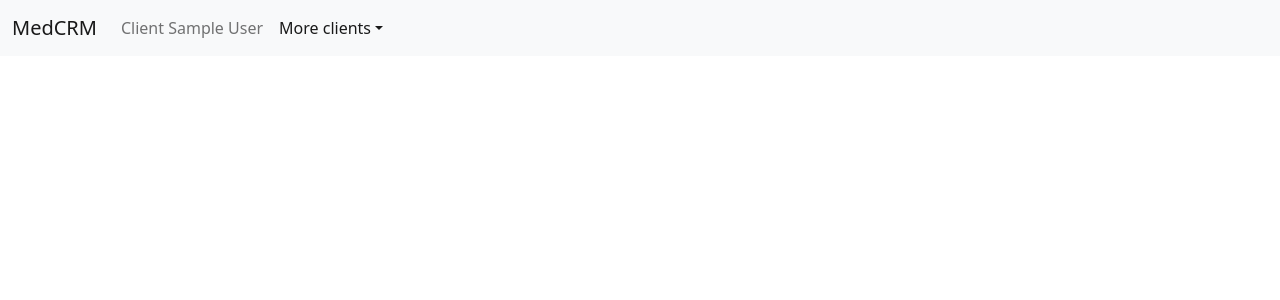
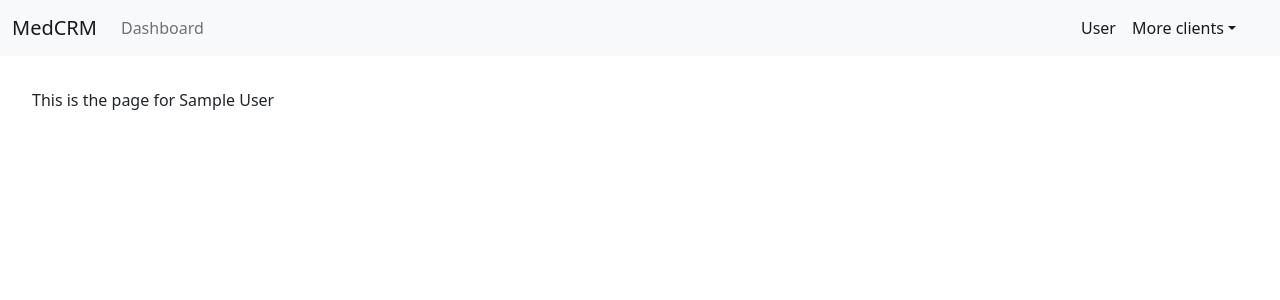
Before and after one commit to francisdbillones/med-crm, a Django app: page /clients/1 in a window 1280 px wide. Shown: the top 300 px of the page. Run offline with Django 4.2, Linux system fonts and the light colour scheme; a user stored in the database is signed in; tables that the repository leaves empty hold one stand-in row (values such as "Sample post").

Commit message:
navbar and view shtuff

```diff
--- /dev/null
+++ b/medcrm/clients/helpers.py
@@ -0,0 +1,17 @@
+from django.conf import settings
+from django.db.models import QuerySet
+from .models import Client
+
+
+def navbar_clients(clients: QuerySet):
+    if clients.count() > settings.N_CLIENTS_TO_SHOW_IN_NAVBAR:
+        clients_to_show_in_navbar = clients[: settings.N_CLIENTS_TO_SHOW_IN_NAVBAR]
+        more_clients = clients[settings.N_CLIENTS_TO_SHOW_IN_NAVBAR :][
+            : settings.N_CLIENTS_TO_SHOW_IN_DROPDOWN
+        ]
+
+    else:
+        clients_to_show_in_navbar = clients
+        more_clients = Client.objects.none()
+
+    return clients_to_show_in_navbar, more_clients
--- a/medcrm/clients/templates/client_detail.html
+++ b/medcrm/clients/templates/client_detail.html
@@ -2,15 +2,24 @@
 
 {% load static %}
 
-{% block nav_items %}
+{% block left_nav_items %}
 
 <li class="nav-item">
-    <a class="nav-link" href="/">Client {{ client.firstname }} {{ client.lastname }}</a>
+    <a class="nav-link" href="/">Dashboard</a>
 </li>
 
-{% for client in clients_to_show_in_navbar %}
+{% endblock %}
+
+{% block right_nav_items %}
+
+{% for navbar_client in clients_to_show_in_navbar %}
+
 <li class="nav-item">
-    <a class="nav-link" href="/clients/{{ client.id }}">{{ client.lastname }}</a>
+{% if navbar_client.id == client.id %}
+    <a class="nav-link active" href="/clients/{{ navbar_client.id }}">{{ navbar_client.lastname }}</a>
+    {% else %}
+    <a class="nav-link" href="/clients/{{ navbar_client.id }}">{{ navbar_client.lastname }}</a>
+    {% endif %}
 </li>
 {% endfor %}
 
@@ -19,10 +28,10 @@
 
     <ul class="dropdown-menu">
         {% if more_clients %}
-        {% for client in more_clients %}
+        {% for navbar_client in more_clients %}
         <li>
-            <a class="dropdown-item" href="/clients/{{ client.id }}">
-                <img src="{% static client.pfp_path %}">
+            <a class="dropdown-item" href="/clients/{{ navbar_client.id }}">
+                <img src="{% static navbar_client.pfp_path %}">
             </a>
         </li>
         {% endfor %}
@@ -39,3 +48,9 @@
 </li>
 
 {% endblock %}
+
+{% block main %}
+
+This is the page for {{ client.firstname }} {{ client.lastname }}
+
+{% endblock %}
--- a/medcrm/clients/templates/clients_list.html
+++ b/medcrm/clients/templates/clients_list.html
@@ -2,11 +2,15 @@
 
 {% load static %}
 
-{% block nav_items %}
+{% block left_nav_items %}
 
 <li class="nav-item">
     <a class="nav-link" href="/">Dashboard</a>
 </li>
+
+{% endblock %}
+
+{% block right_nav_items %}
 
 {% for client in clients_to_show_in_navbar %}
 <li class="nav-item">
--- a/medcrm/clients/templates/generic_base.html
+++ b/medcrm/clients/templates/generic_base.html
@@ -30,7 +30,10 @@
             </button>
             <div class="collapse navbar-collapse" id="navbarSupportedContent">
                 <ul class="navbar-nav me-auto mb-2 mb-lg-0">
-                    {% block nav_items %}{% endblock %}
+                    {% block left_nav_items %}{% endblock %}
+                </ul>
+                <ul class="navbar-nav me-4 mb-2 mb-lg-0 d-flex">
+                    {% block right_nav_items %}{% endblock %}
                 </ul>
             </div>
         </div>
--- a/medcrm/clients/templates/login.html
+++ b/medcrm/clients/templates/login.html
@@ -1,9 +1,4 @@
 {% extends "generic_base.html" %}
-
-{% block nav_items %}
-
-
-{% endblock %}
 
 {% block main %}
 this is the login page
--- a/medcrm/clients/views.py
+++ b/medcrm/clients/views.py
@@ -7,37 +7,38 @@ from django.conf import settings
 
 from medcrm.helpers import login_required
 from .models import Representative, Client, ClientPlan, Program, Schedule
+from .helpers import navbar_clients
 
 
 @login_required
 def clients_list(r: HttpRequest) -> HttpResponse:
     client_ids = ClientPlan.objects.filter(representative=r.user.id).values("client")
     clients = Client.objects.filter(id__in=client_ids)
-    if clients.count() > settings.N_CLIENTS_TO_SHOW_IN_NAVBAR:
-        clients_to_show_in_navbar = clients[: settings.N_CLIENTS_TO_SHOW_IN_NAVBAR]
-        more_clients = clients[settings.N_CLIENTS_TO_SHOW_IN_NAVBAR :][
-            : settings.N_CLIENTS_TO_SHOW_IN_DROPDOWN
-        ]
 
-        context = {
-            "clients_to_show_in_navbar": clients_to_show_in_navbar,
-            "more_clients": more_clients,
-        }
+    clients_to_show_in_navbar, more_clients = navbar_clients(clients)
 
-    else:
-        clients_to_show_in_navbar = clients
-
-        context = {
-            "clients_to_show_in_navbar": clients_to_show_in_navbar,
-        }
+    context = {
+        "clients": clients,
+        "clients_to_show_in_navbar": clients_to_show_in_navbar,
+        "more_clients": more_clients,
+    }
 
     return render(r, "clients_list.html", context=context)
 
 
 @login_required
 def client_detail(r: HttpRequest, pk: int) -> HttpResponse:
+    client_ids = ClientPlan.objects.filter(representative=r.user.id).values("client")
+    clients = Client.objects.filter(id__in=client_ids)
+
     client = Client.objects.get(id=pk)
 
-    context = {"client": client}
+    clients_to_show_in_navbar, more_clients = navbar_clients(clients)
+
+    context = {
+        "client": client,
+        "clients_to_show_in_navbar": clients_to_show_in_navbar,
+        "more_clients": more_clients,
+    }
 
     return render(r, "client_detail.html", context=context)
```
